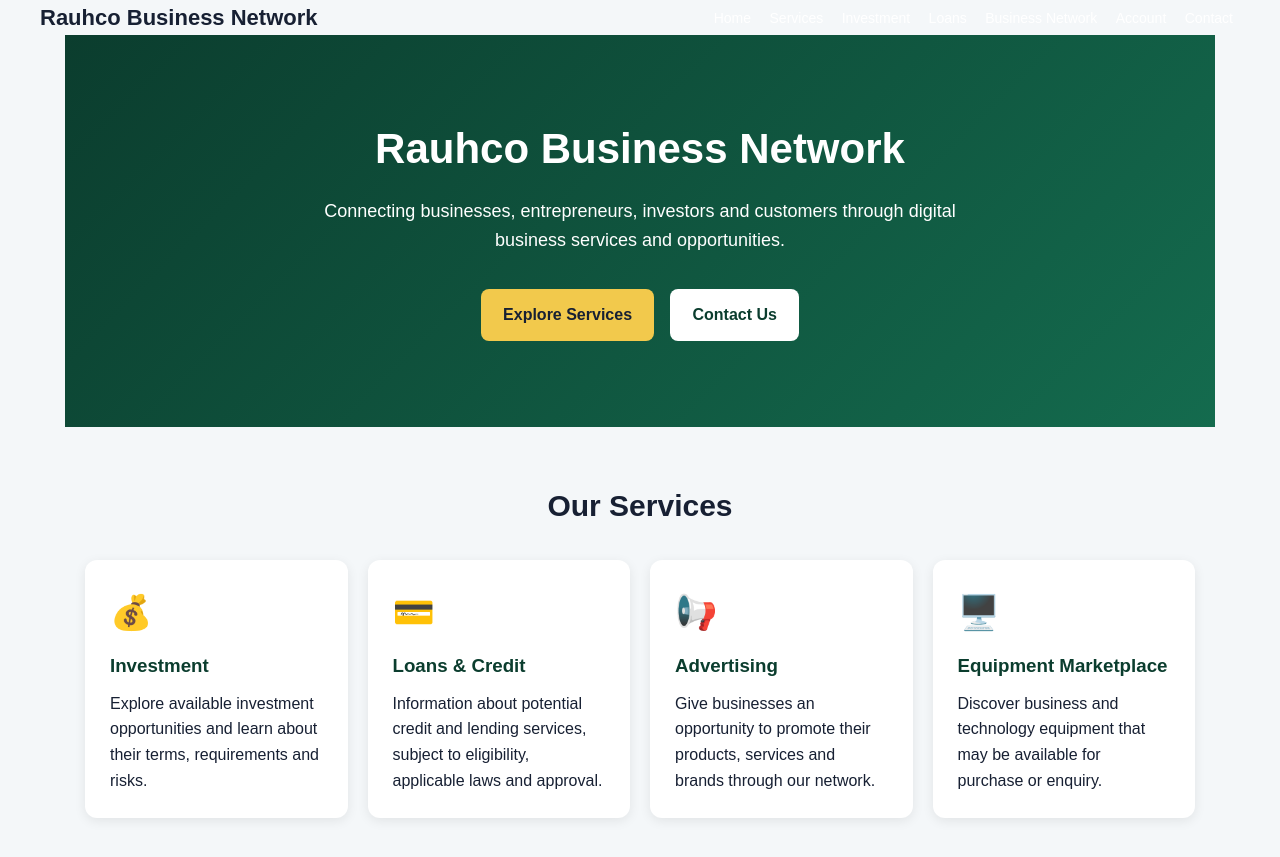
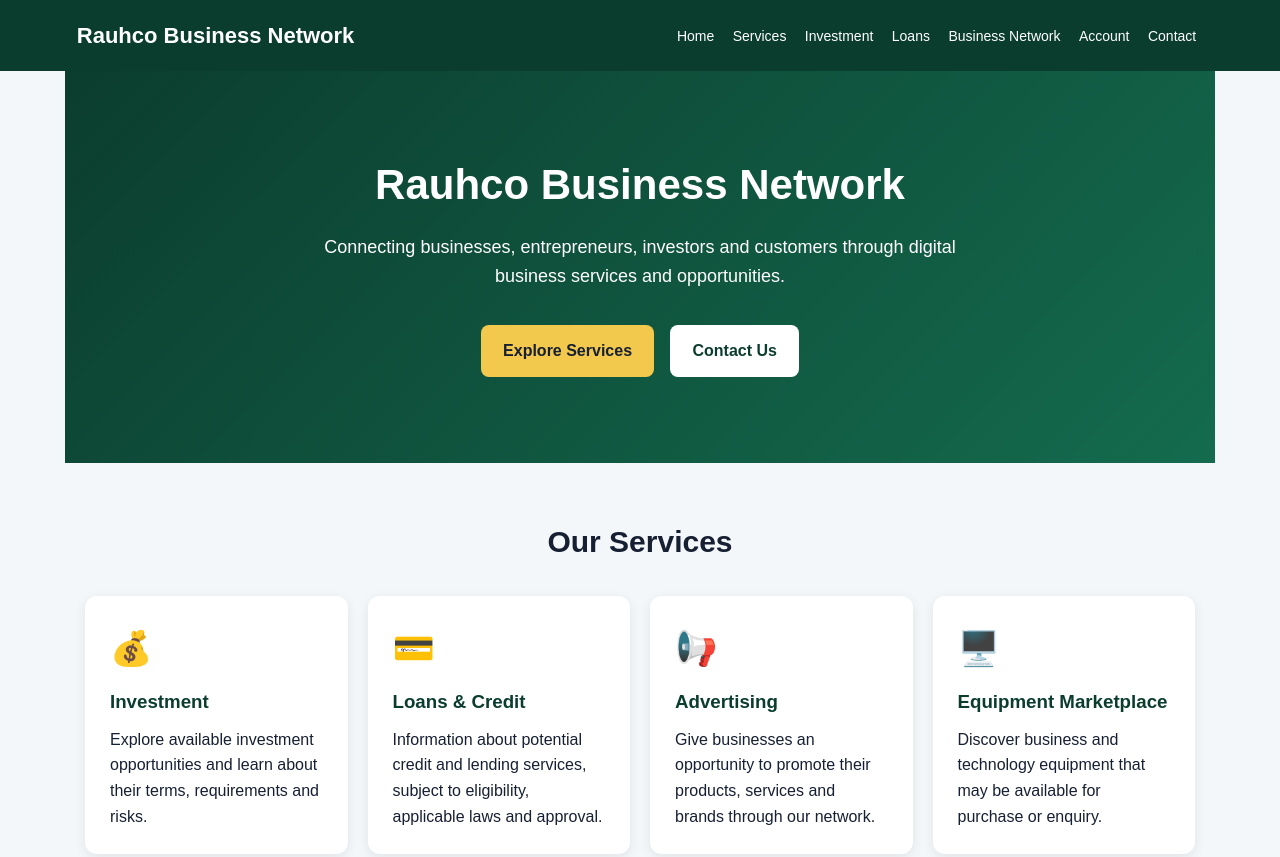
Before and after one commit to C40065/Aihub-demo, a plain HTML site: page index.html in a window 1280 px wide. Shown: the top 857 px of the page. Drawn offline with nearby package versions, Linux system fonts and the light colour scheme.

Commit message:
Update index.html

```diff
--- a/index.html
+++ b/index.html
@@ -221,10 +221,9 @@ footer p {
   }
 </style>
 </head>
-
 <body>
 
-</heade>
+<header>
   <div class="nav">
     <div class="logo">Rauhco Business Network</div>
 
```
